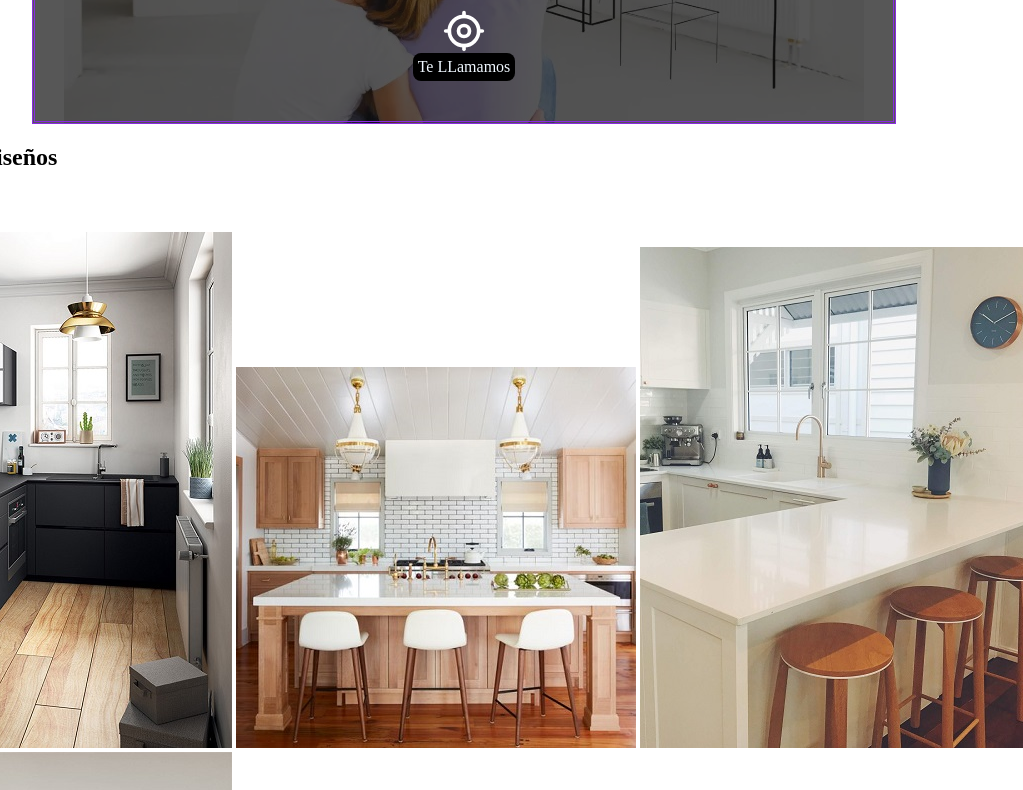
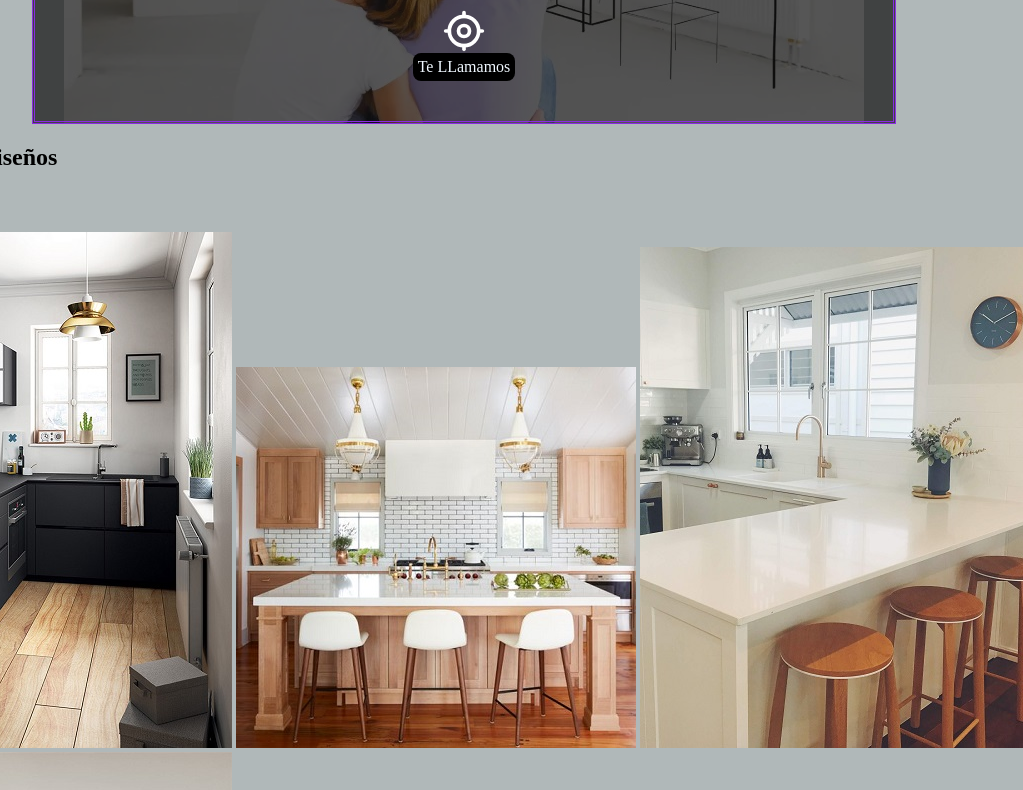
Before and after one commit to cucz/inicio, a plain HTML site: page index.html in a window 1280 px wide. Shown: the part 748-1538 px from the top of the page, without its empty margins (176-1199 px from the left). Drawn offline with Linux system fonts and the light colour scheme.

Commit message:
22 febrero

```diff
--- a/styles.css/style.css
+++ b/styles.css/style.css
@@ -8,7 +8,9 @@
 
       }
 
-
+body{
+    background-color: rgb(176, 184, 185);
+}
 
 
 .cabecera {
```
